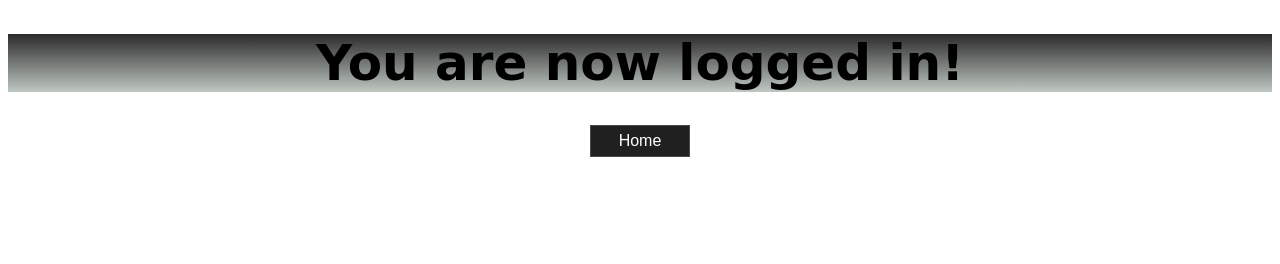
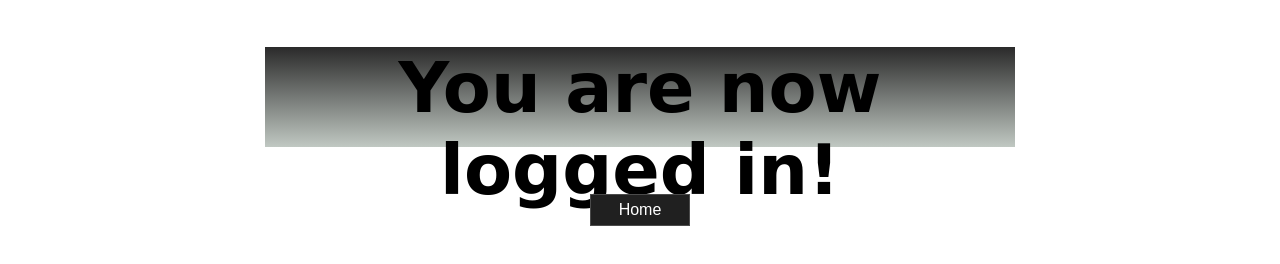
Before and after one commit to AyushGilotra/blink182Final, a plain HTML site: page index-5.html in a window 1280 px wide. Drawn offline with Linux system fonts and the light colour scheme; a web font is replaced by a local one.

Commit message:
Update index-5.html

```diff
--- a/index-5.html
+++ b/index-5.html
@@ -4,8 +4,10 @@
   <style>
     h1 {
       font-family: "New Rocker", cursive;
-      font-size: 50px;
+      font-size: 70px;
       background: linear-gradient(#2a2a2a,#c0c8c2);
+      width: 750px;
+      height: 100px;
     }
     button {
       background-color: #202020;
```
